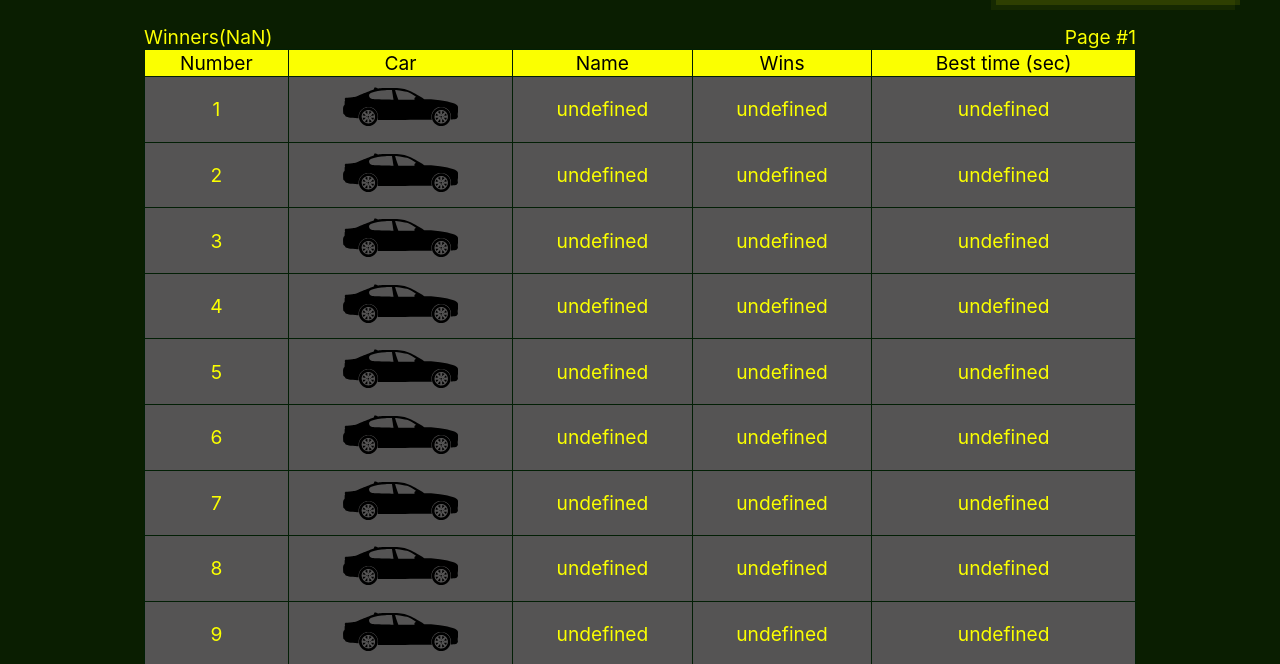
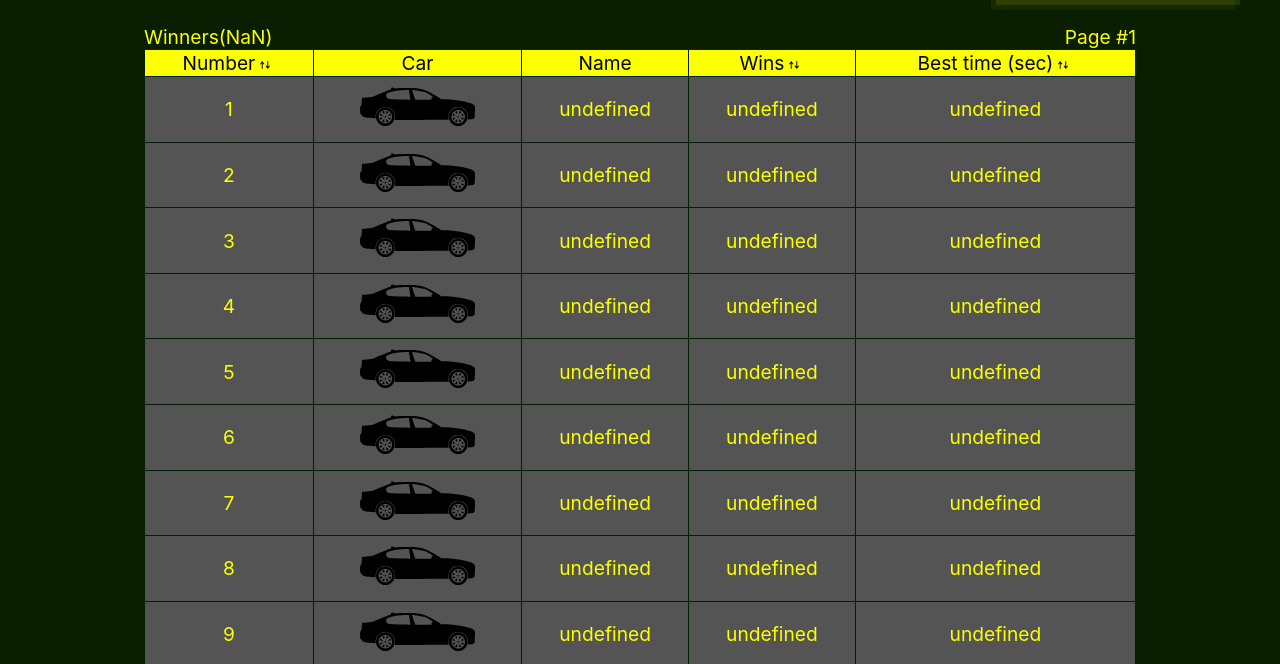
Before and after one commit to YuliAdam/Async-cars, a website built with Vite: page index.html in a window 1280 px wide. Both pictures are taken after a click on the button "Winners". Shown: the part 104-768 px from the top of the page. Built offline with nearby package versions, Linux system fonts and the light colour scheme; files whose address does not match are found by name.

Commit message:
feat: add sorting at winners

```diff
--- a/src/app/service/winners-service/winners-service.ts
+++ b/src/app/service/winners-service/winners-service.ts
@@ -1,12 +1,13 @@
 import { ServiceCreator } from "../../../util/service-creator";
 
-enum IOrderOption {
+export enum IOrderOption {
     ASC = "ASC",
     DESC = "DESC",
 }
-enum ISortOption {
+export enum ISortOption {
     id = "id",
-    name = "name",
+    wins = "wins",
+    time = "time",
 }
 
 export interface IWinnersParams {
--- a/src/app/view/main/winners/wins-table/wins-table.css
+++ b/src/app/view/main/winners/wins-table/wins-table.css
@@ -49,7 +49,18 @@
         font-size: 13.5px;
     }
 }
-.table_car{
+
+.table_car {
     width: 100%;
     height: auto;
 }
+
+.table_sort {
+    width: 10px;
+    margin: 0 5px;
+}
+
+.table_sort:hover {
+    cursor: pointer;
+    box-shadow: var(--box-shadow-black);
+}
--- a/src/app/view/main/winners/wins-table/wins-table.ts
+++ b/src/app/view/main/winners/wins-table/wins-table.ts
@@ -6,12 +6,22 @@ import {
 import { Service } from "../../../../service/service";
 import { View } from "../../../view";
 import { WinnersHeaderView } from "../header/winners-header";
-import { IResponseWinnerParams } from "../../../../service/winners-service/winners-service";
+import {
+    IOrderOption,
+    IResponseWinnerParams,
+    ISortOption,
+    IWinnersParams,
+} from "../../../../service/winners-service/winners-service";
 import { ICarParam } from "../../../../service/garage-service/garage-service";
 import { Car } from "../../index/garage-section/roads-view/car-panel-view/car-move-view/car-move-children/car";
+import {
+    IImgParam,
+    ImgComponent,
+} from "../../../../../util/components/img-component";
 
-const CssClasses: { table: string[]; car: string } = {
+const CssClasses: { table: string[]; sort: string[]; car: string } = {
     table: ["winners_table"],
+    sort: ["table_sort"],
     car: "table_car",
 };
 
@@ -20,6 +30,8 @@ const WINS_LIMIT: number = 10;
 
 export class WinnersTableView extends View {
     public tableBody: BaseComponent;
+    private pageNumber: number;
+    private order: IOrderOption;
     constructor(service: Service, headerComponent: WinnersHeaderView) {
         const tableParams: IBaseComponentParam = {
             tag: "table",
@@ -27,6 +39,8 @@ export class WinnersTableView extends View {
         };
         super(tableParams);
         this.tableBody = new BaseComponent();
+        this.pageNumber = 0;
+        this.order = IOrderOption.ASC;
         this.configView(service, headerComponent);
     }
 
@@ -34,32 +48,89 @@ export class WinnersTableView extends View {
         service: Service,
         headerComponent: WinnersHeaderView
     ) {
-        this.tableBody = await this.createTableBody(service, headerComponent);
+        this.pageNumber = headerComponent.pageNumber;
+        const getWinnerParams: IWinnersParams = {
+            _page: this.pageNumber,
+            _limit: WINS_LIMIT,
+            _order: this.order,
+            _sort: ISortOption.id,
+        };
+        this.tableBody = await this.createTableBody(service, getWinnerParams);
         this.viewComponent.appendChildComponents([
-            this.createTableHeader(),
+            this.createTableHeader(service),
             this.tableBody,
         ]);
     }
 
-    private createTableHeader(): BaseComponent {
+    private createTableHeader(service: Service): BaseComponent {
         const thead: BaseComponent = new BaseComponent({ tag: "thead" });
         const tr: BaseComponent = new BaseComponent({ tag: "tr" });
-        HEADERS.forEach((el) =>
-            tr.appendChildComponents([
-                new BaseComponent({ tag: "th", textContent: el }),
-            ])
-        );
+        const SORTING_COLUMN_INDEX: number[] = [0, 3, 4];
+        const SORTING_PARAMS: ISortOption[] = [
+            ISortOption.id,
+            ISortOption.wins,
+            ISortOption.time,
+        ];
+        HEADERS.forEach((el, i) => {
+            const cell: BaseComponent = new BaseComponent({
+                tag: "th",
+                textContent: el,
+            });
+            if (SORTING_COLUMN_INDEX.includes(i)) {
+                cell.appendChildComponents([
+                    this.createSortImage(
+                        SORTING_PARAMS[SORTING_COLUMN_INDEX.indexOf(i)],
+                        service
+                    ),
+                ]);
+            }
+            tr.appendChildComponents([cell]);
+        });
         thead.appendChildComponents([tr]);
         return thead;
     }
 
+    private createSortImage(sortParam: ISortOption, service: Service) {
+        const sortImgBaseParam: IBaseComponentParam = {
+            tag: "img",
+            classList: CssClasses.sort,
+        };
+        const imgParam: IImgParam = {
+            src: "sort.svg",
+            alt: "sort img",
+        };
+        const imgComponent: ImgComponent = new ImgComponent(
+            sortImgBaseParam,
+            imgParam
+        );
+        imgComponent.addComponentEventListener("click", () =>
+            this.sortingEvent(sortParam, service)
+        );
+        return imgComponent;
+    }
+
+    private async sortingEvent(sortParam: ISortOption, service: Service) {
+        if (this.order === IOrderOption.ASC) {
+            this.order = IOrderOption.DESC;
+        } else {
+            this.order = IOrderOption.ASC;
+        }
+        const getSortingParams: IWinnersParams = {
+            _page: this.pageNumber,
+            _limit: WINS_LIMIT,
+            _order: this.order,
+            _sort: sortParam,
+        };
+        await this.replaceBody(service, getSortingParams);
+    }
+
     private async createTableBody(
         service: Service,
-        headerComponent: WinnersHeaderView
+        getWinnersParams: IWinnersParams
     ): Promise<BaseComponent> {
         const winnersParam: IResponseWinnerParams[] = await this.getWinners(
             service,
-            headerComponent
+            getWinnersParams
         );
         const count = winnersParam.length;
         const tbody: BaseComponent = new BaseComponent({ tag: "tbody" });
@@ -69,7 +140,7 @@ export class WinnersTableView extends View {
                 await this.getRowWithData(
                     service,
                     winnersParam[i],
-                    (headerComponent.pageNumber-1) * 10 + i + 1
+                    (this.pageNumber - 1) * 10 + i + 1
                 )
             );
             tbody.appendChildComponents([tr]);
@@ -77,16 +148,26 @@ export class WinnersTableView extends View {
         return tbody;
     }
 
+    private async replaceBody(
+        service: Service,
+        getWinnersParams: IWinnersParams
+    ) {
+        console.log(getWinnersParams);
+        const newBody = (
+            await this.createTableBody(service, getWinnersParams)
+        ).getElement();
+        const tableElement: HTMLElement | null =
+            this.viewComponent.getElement();
+        if (tableElement && newBody) {
+            tableElement.replaceChild(newBody, tableElement.children[1]);
+        }
+    }
+
     private async getWinners(
         service: Service,
-        headerComponent: WinnersHeaderView
+        getWinnersParams: IWinnersParams
     ): Promise<IResponseWinnerParams[]> {
-        const page = headerComponent.pageNumber;
-        console.log(page);
-        return await service.winnersService.getWinners({
-            _page: page,
-            _limit: WINS_LIMIT,
-        });
+        return await service.winnersService.getWinners(getWinnersParams);
     }
 
     private async getRowWithData(
@@ -94,13 +175,10 @@ export class WinnersTableView extends View {
         winsParams: IResponseWinnerParams,
         rowNum: number
     ): Promise<BaseComponent[]> {
-        console.log(winsParams);
         const carParams: ICarParam = await this.getCarParams(
             service,
             winsParams.id
         );
-
-        console.log(carParams);
         const td1: BaseComponent = new BaseComponent({
             tag: "td",
             textContent: `${rowNum}`,
--- a/src/style.css
+++ b/src/style.css
@@ -10,6 +10,7 @@
   --text-color-black: var(--primary-color-black);
   --box-shadow: rgba(251, 255, 0, 0.4) -5px 5px, rgba(251, 255, 0, 0.3) -10px 10px, rgba(251, 255, 0, 0.2) -15px 15px, rgba(251, 255, 0, 0.1) -20px 20px, rgba(251, 255, 0, 0.05) -25px 25px;
   --box-shadow-yellow: var(--yellow) 0px 5px 15px;
+  --box-shadow-black: var(--primary-color-black) 0px 5px 15px;
   --section-border: 2px solid var(--text-color);
   --title-font: Inter, Segoe UI, Tahoma, Geneva, Verdana, sans-serif;
   --border-btn: 2px solid var(--primary-color-dark);
```
Also changed, not shown: public/sort.svg (added).
